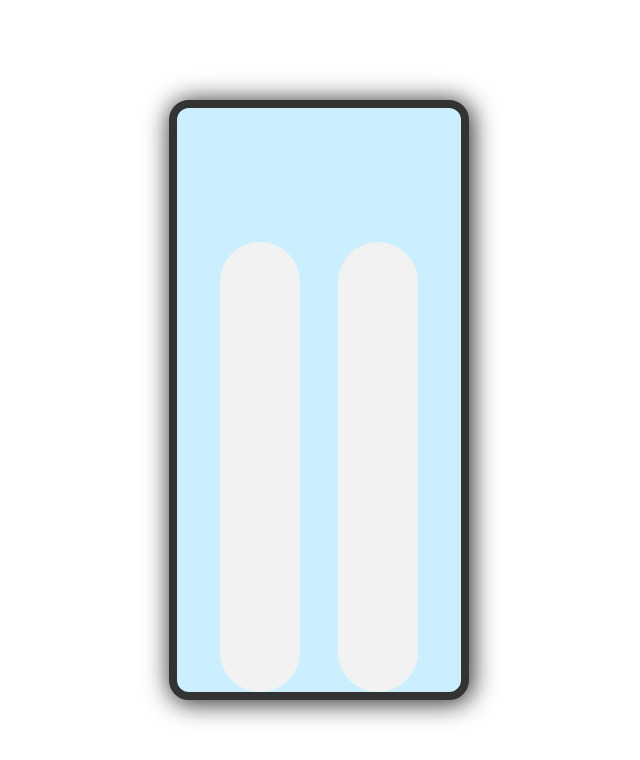
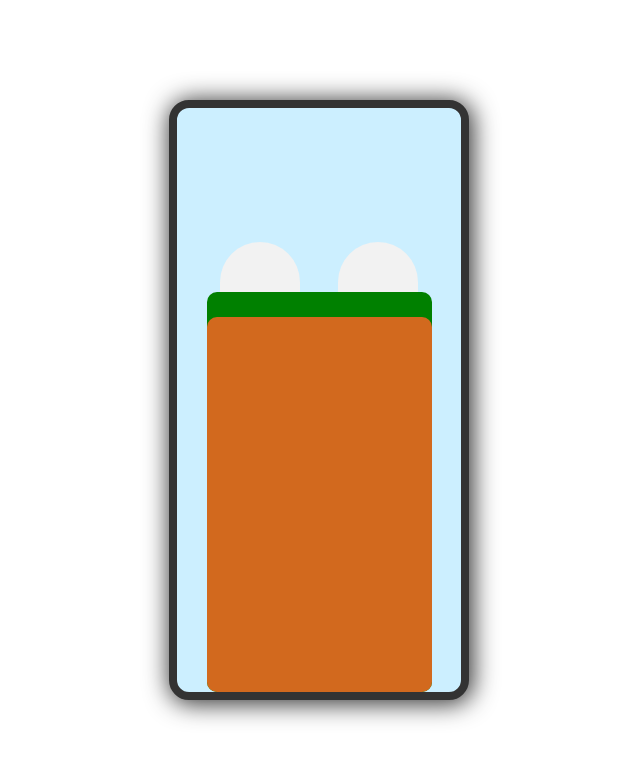
Before and after one commit to Christiano0407/animation_Web_Development, a plain HTML site: page animation/animation.html in a window 1280 px wide. Shown: the whole page, without its empty margins (321-961 px from the left). Drawn offline with Linux system fonts and the light colour scheme.

```diff
--- a/style.css
+++ b/style.css
@@ -87,11 +87,28 @@
 .layer-3 {
     position: absolute;
     z-index: 3;
+    height: 40rem;
+    width: 22.5rem;
+    left: 0;
+    right: 0;
+    bottom: 0;
+    margin: 0 auto;
+    background-color: green;
+    border-radius: 1rem;
 }
 
 .layer-4 {
     position: absolute;
     z-index: 4;
+    height: 37.5rem;
+    width: 22.5rem;
+    left: 0;
+    right: 0;
+    bottom: 0;
+    margin: 0 auto;
+    background-color: chocolate;
+    border-radius: 1rem;
+
 }
 
 .layer-5 {
```
